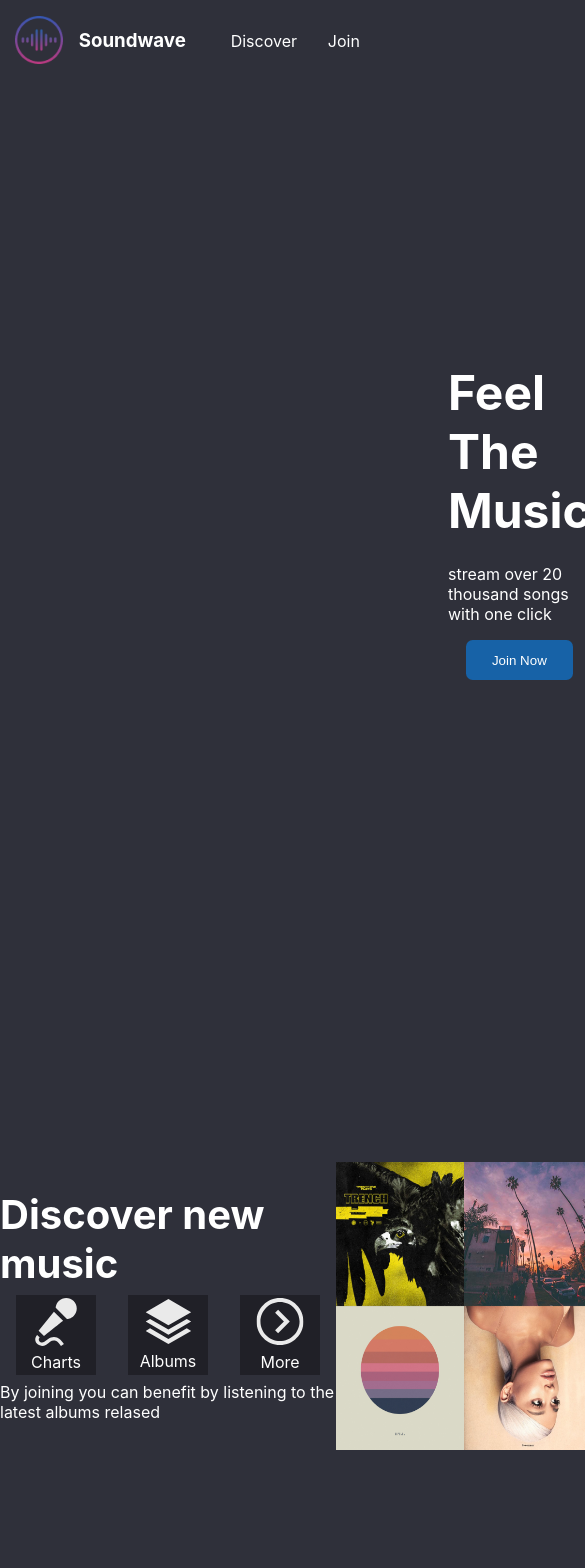
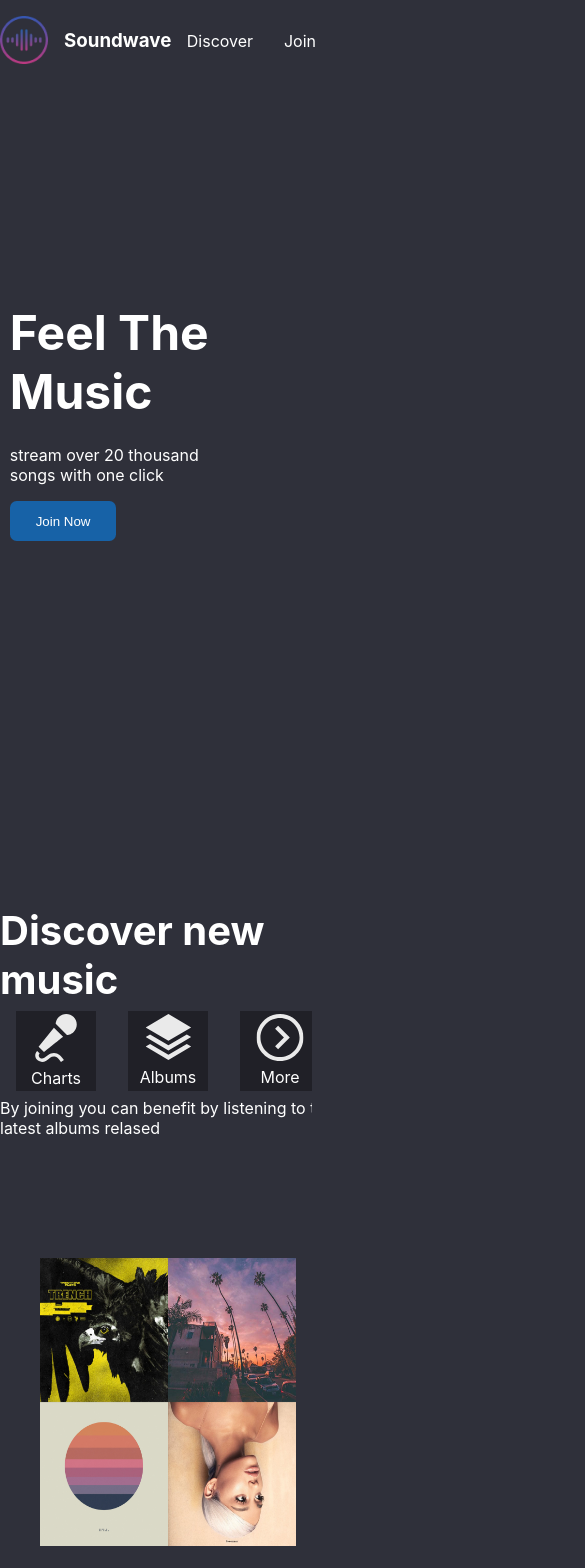
Before and after one commit to RoseB98/Sound-wave2, a React (Create React App) app: page / in a window 390 px wide. Shown: the top 1568 px of the page, 585 px wide, since content can reach past the window. Built offline with nearby package versions, Linux system fonts and the light colour scheme.

Commit message:
medio responsive

```diff
--- a/src/App.css
+++ b/src/App.css
@@ -8,7 +8,7 @@
 
 body{
   background-color: #2F303A;
-
+ /* margin:auto;*/
 }
 
 /*NAV*/
@@ -54,6 +54,7 @@ body{
 
 .section1{
   height:87vh;
+  width: 100%;
   overflow: hidden;
 }
 .section1p{
@@ -178,7 +179,6 @@ position: relative; bottom: 50vh; left: 95vh;
   #covers{
     width:16em;
     height:18em;
-
   }
 
   .section2 p, h1{
@@ -228,11 +228,13 @@ position: relative; bottom: 50vh; left: 95vh;
     column-gap: 2em;
     display: flex;
     flex-direction: column;
-    align-content: center;
   }
   #form li{
     list-style: none;
     text-align: left;
+  }
+  #form ul{
+    padding:0;
   }
 
   .lista{
@@ -241,6 +243,8 @@ position: relative; bottom: 50vh; left: 95vh;
   }
   .lista label{
     color: white;
+    align-self: flex-start;
+    margin: 0;
   }
   .lista input{
     background-color: transparent;
--- a/src/Responsive.css
+++ b/src/Responsive.css
@@ -1,17 +1,100 @@
 @media screen and (max-width: 480px){
+    *{
+      margin: auto;
+    }
     body{
       width:100vw;
     }
-    footer{
-      width:100%;
+
+
+    /*NAV*/
+
+    #nav{
+      position:fixed;
+      width: 85%;
+      margin-right: 2em;
     }
     #botones{
       padding-top: 1.1em;
      }
+
+    /*section1*/
+
     .landing-img{
       display: none;
+      margin: 0;
+    }
+    .section1{
+      width:95%;
+      height: 100vh;
+      display: flex;
     }
     .texto1p{
-      align-content: flex-start;
+      margin: 0;
+      width: 14em;
+      display: flex;
+    }
+    .section1p{
+      margin: 0%;
+      display: flex;
+      align-self: center;
+    }
+    #button-main{
+      margin: 0;
+    }
+    #all-container{
+      display: flex;
+      flex-direction: column;
+    }
+    #circulo1{
+      background-color:#3457b21a ;
+      opacity: 100%;
+      width: 7em;
+      height: 7em;
+      border-radius: 50%;
+      position: relative;
+    }
+    #circulo1{
+      background-color:#bc3a801a ;
+      opacity: 100%;
+      width: 7em;
+      height: 7em;
+      border-radius: 50%;
+      position: relative;
+    }
+    #circulo1{
+      background-color:#3457b21a ;
+      opacity: 100%;
+      width: 7em;
+      height: 7em;
+      border-radius: 50%;
+      position: relative;
+    }
+
+    /*Section2*/
+    #all-container{
+      margin:0;
+    }
+    .section2{
+      width: 80%;
+      margin-left:0;
+      margin-right: 0;
+      padding-top: 0;
+      overflow: hidden;
+    }
+
+    /*SECTION3*/
+    .section3{
+      overflow: hidden;
+    }
+     .text-container{
+       margin: 0;
+       display: flex;
+       flex-direction: column;
+     }
+    /*FOOTER*/
+
+    footer{
+      width:100%;
     }
   }
--- a/src/components/Section2.js
+++ b/src/components/Section2.js
@@ -8,7 +8,7 @@ import Footer from './Footer'
 function Section2 (){
   return(
     <>
-      <section className="section2" id="section-2">
+      <section className="section2">
       <div id="all-container">
        <div id="img-text-container">
          <h1 id="h1-2">Discover new music</h1>
--- a/src/components/Section3.js
+++ b/src/components/Section3.js
@@ -4,7 +4,7 @@ import Footer from './Footer'
 function Section3(){
     return(
         <>
-        <section className="section3" id="section-3">
+        <section className="section3">
             <div id="circulo4"></div>
             <div id="circulo5"></div>
           <div className="text-container">
```
Lines whose indentation alone changed are shown as unchanged.
